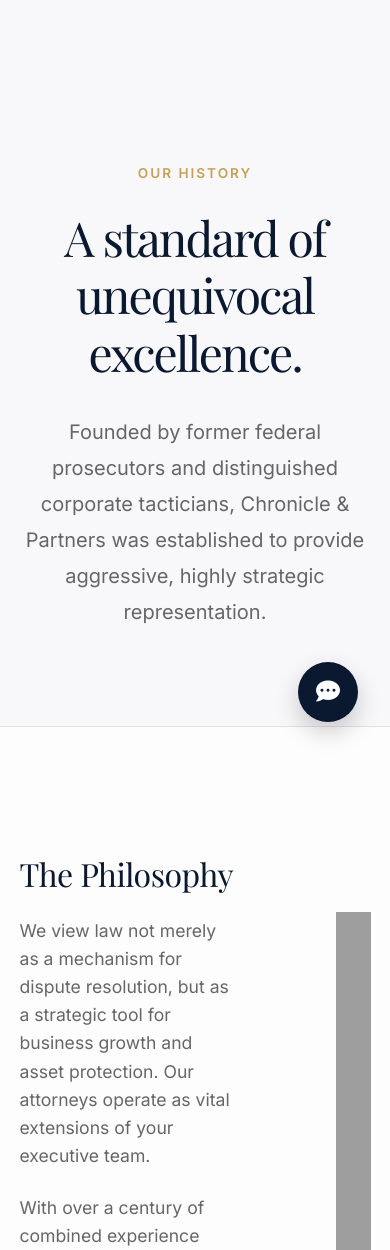
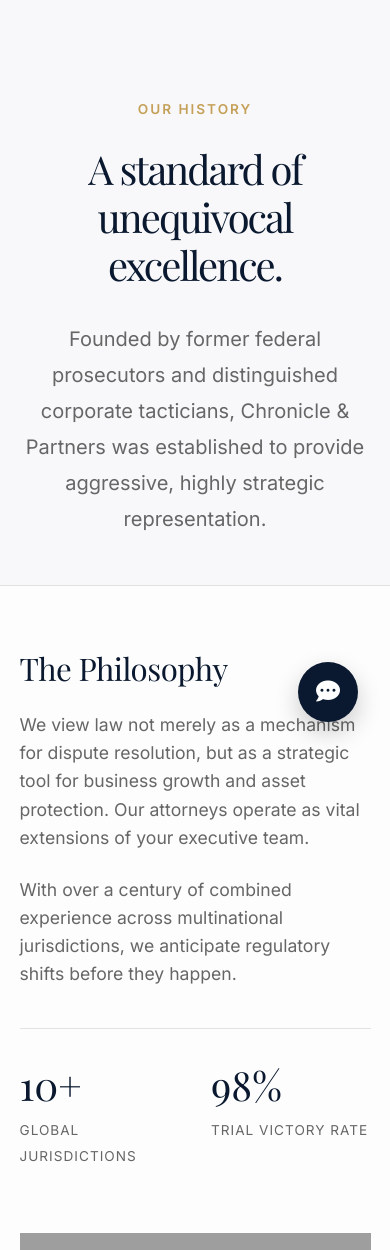
Before and after one commit to HDLPermaCodeTECH/hdlpermacodetech.com, a Node server app: page /about in a window 390 px wide. Shown: the part 90-1340 px from the top of the page. Run offline with Node 20, Linux system fonts and the light colour scheme; some web fonts are replaced; grey boxes are pictures that could not be loaded.

Commit message:
Fix mobile responsiveness on public Law SaaS template

```diff
--- a/law-saas/public/css/style.css
+++ b/law-saas/public/css/style.css
@@ -382,3 +382,72 @@
         white-space: nowrap;
     }
 }
+
+/* --- ADVANCED MOBILE RESPONSIVENESS OVERRIDES --- */
+@media(max-width: 768px) {
+
+    /* Scale down typography */
+    .editorial-title {
+        font-size: clamp(2.5rem, 10vw, 3rem) !important;
+    }
+
+    .section-title {
+        font-size: clamp(1.75rem, 8vw, 2.25rem) !important;
+    }
+
+    /* Force all structural inline grids into a single column layout */
+    .container>div[style*="display:grid"],
+    section>div[style*="display:grid"],
+    header>div[style*="display:grid"],
+    form[style*="display:grid"],
+    form>div[style*="display:grid"] {
+        grid-template-columns: 1fr !important;
+        gap: 2rem !important;
+    }
+
+    /* Force specific flex containers to wrap and adjust spacing */
+    .container>div[style*="display:flex"] {
+        flex-direction: column !important;
+        align-items: flex-start !important;
+        gap: 1.5rem !important;
+    }
+
+    /* Special exception for icon lists or row-flexes that SHOULD remain rows */
+    .container>div[style*="display:flex"][style*="justify-content:center"] {
+        flex-direction: row !important;
+        flex-wrap: wrap !important;
+    }
+
+    /* Reduce massive paddings on mobile */
+    section[style*="padding: 8rem 0"] {
+        padding: 4rem 0 !important;
+    }
+
+    section[style*="padding: 10rem 0"] {
+        padding: 6rem 0 !important;
+    }
+
+    header[style*="padding: 10rem 0"] {
+        padding: 6rem 0 3rem !important;
+    }
+
+    /* Mobile image bounds */
+    div[style*="height: 600px"] {
+        height: 350px !important;
+        margin-top: 2rem;
+    }
+
+    /* Trust Badge adjustments on mobile */
+    div[style*="bottom: -2rem; left: -2rem;"] {
+        bottom: 0 !important;
+        left: 0 !important;
+        width: 100% !important;
+        max-width: none !important;
+        padding: 1.5rem !important;
+    }
+
+    /* Ensure flex wraps for dashboard/statistic boxes */
+    div[style*="display:flex; gap:1rem;"] {
+        flex-direction: column !important;
+    }
+}
```
Also changed, not shown: law-saas/public_html/css/style.css (+69 -0 lines).
